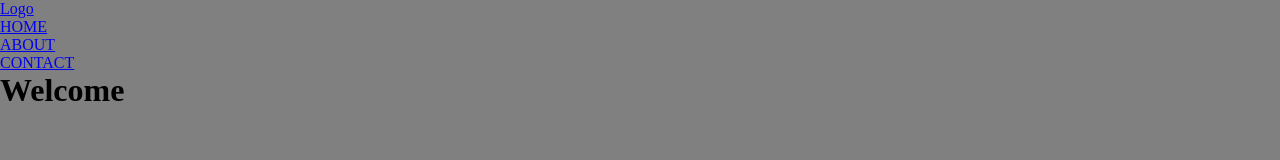
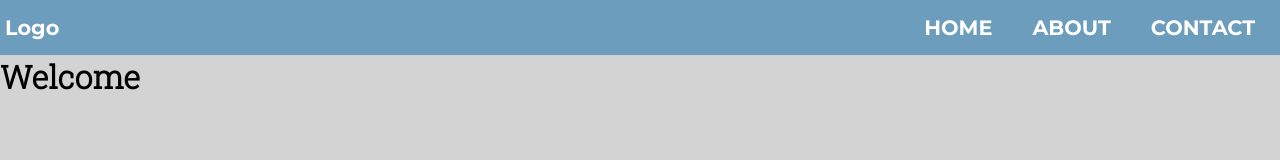
Before and after one commit to Kbwporter/11-08-17-exercise, a plain HTML site: page index.html in a window 1280 px wide. Drawn offline with Linux system fonts and the light colour scheme.

Commit message:
creates basic nav styles

```diff
--- a/css/style.css
+++ b/css/style.css
@@ -1,3 +1,7 @@
+@import url('https://fonts.googleapis.com/css?family=Montserrat:200,300,300i,400,500,600,700,900');
+@import url('https://fonts.googleapis.com/css?family=Roboto+Slab:300');
+
+
 * {
   box-sizing: border-box;
   margin: 0px;
@@ -5,6 +9,38 @@
 }
 
 html {
-  background-color: gray;
+  background-color: #D3D3D3;
 
 }
+.main-nav {
+  display: flex;
+  /* creates flex items for flexbox layout*/
+  justify-content: space-between;
+  /* change how items are aligned on a vertical axis in flexbox*/
+  background-color: #6d9dbd;
+  padding: 15px 5px;
+}
+
+.main-nav a {
+  text-decoration: none;
+  color: #fff;
+  font-family: "Montserrat", san-serif;
+  font-weight: bold;
+  font-size: 1.3rem;
+}
+
+.main-nav-list {
+  display: flex;
+  /*creates flex items for flexbox layout*/
+  list-style: none;
+  /* removes the bullet from list item (nav bar)*/
+
+}
+
+.main-nav-list li {
+  margin: 0 20px;
+}
+
+h1 {
+  font-family: "Roboto Slab", serif;
+}
--- a/index.html
+++ b/index.html
@@ -10,7 +10,7 @@
 <body>
   <nav class="main-nav">
     <a href="index.html" class="main-nav-brand">Logo</a>
-    <ul class="main-nav">
+    <ul class="main-nav-list">
       <li><a href="index.html">HOME</a></li>
       <li><a href="about.html">ABOUT</a></li>
       <li><a href="contact.html">CONTACT</a></li>
```
